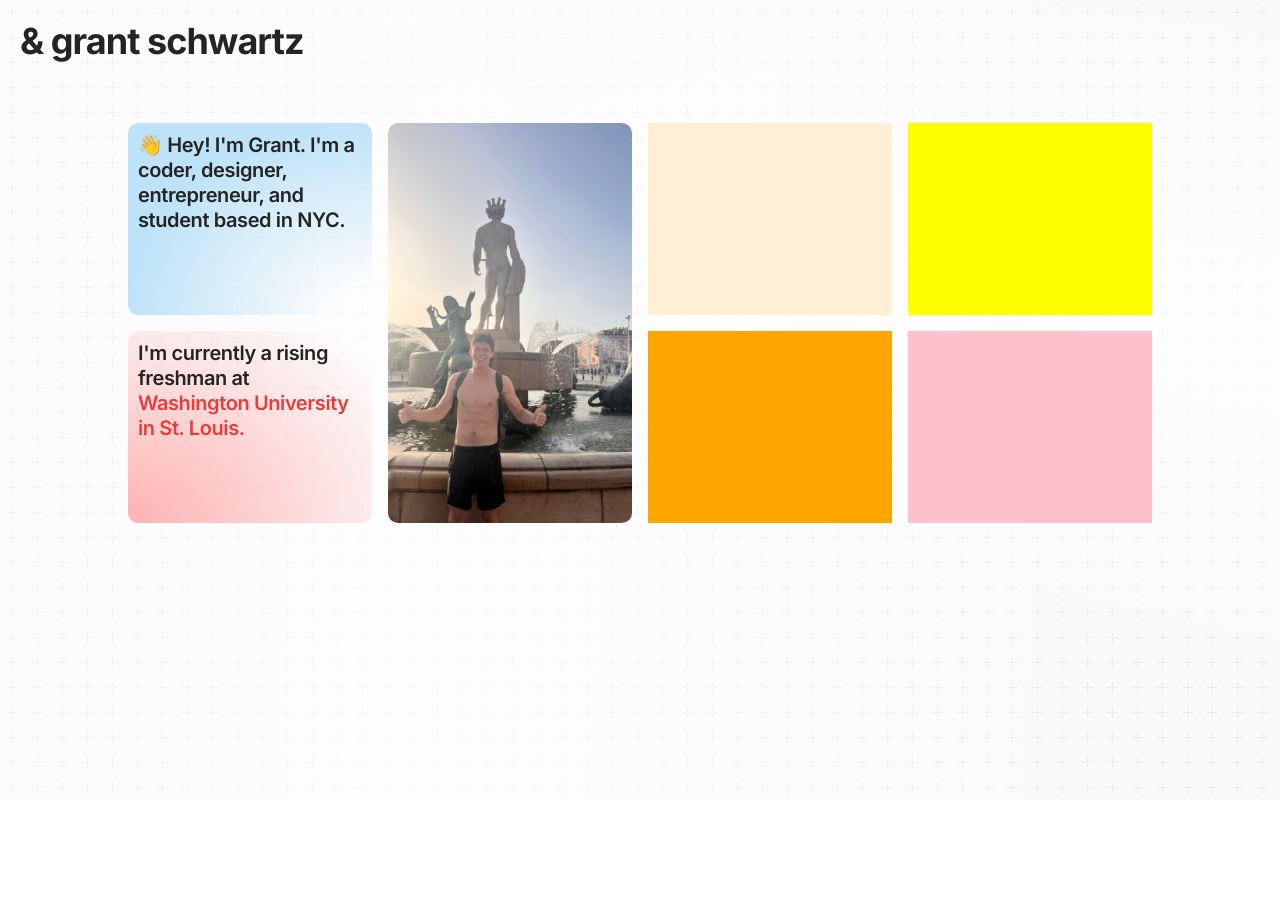
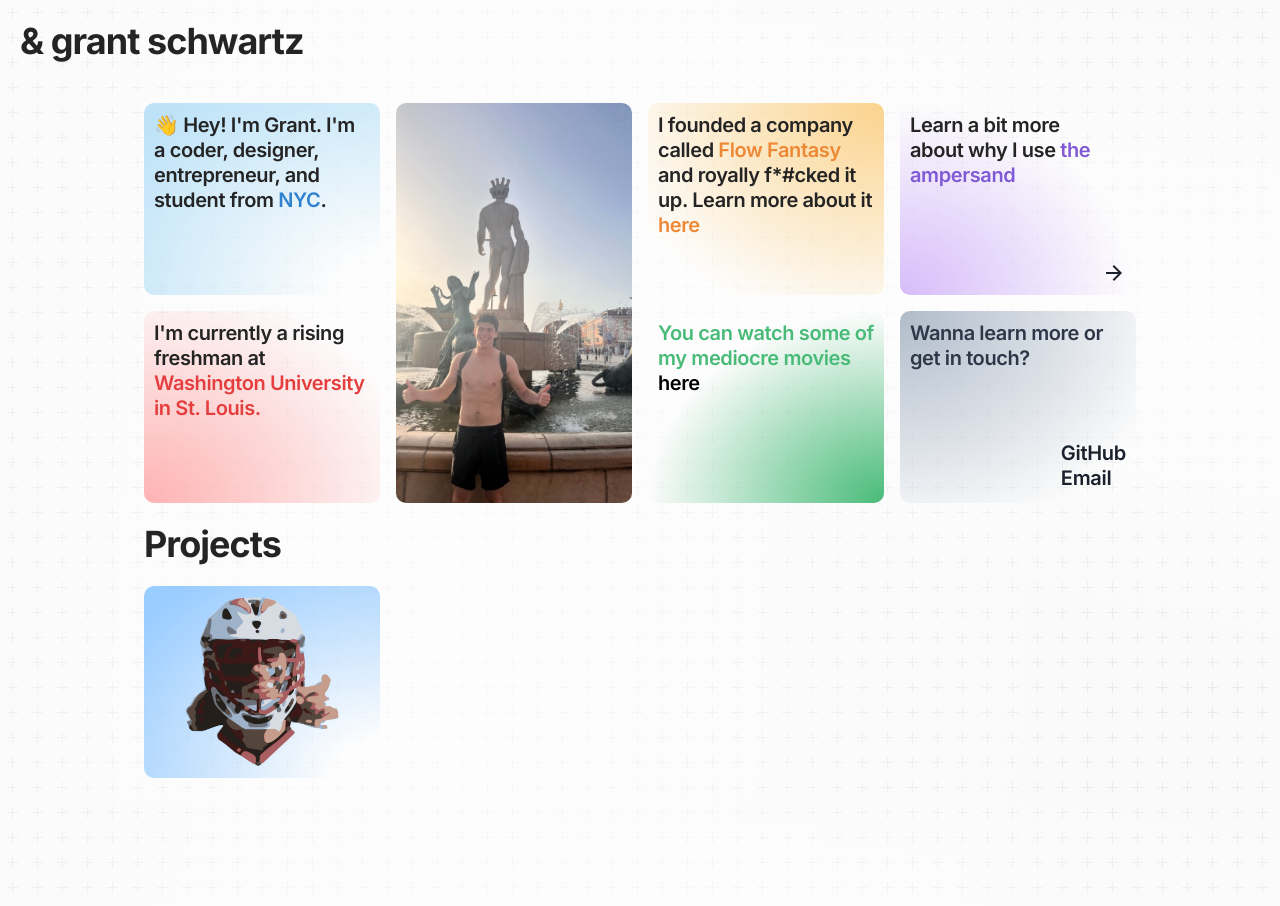
Before and after one commit to Grant-Schwartz/portfolio, a Next.js app: page / in a window 1280 px wide. Shown: the top 906 px of the page. Before the commit the page ends 800 px from the top, so only its background shows below. Built offline with nearby package versions, Linux system fonts and the light colour scheme.

Commit message:
Projects

```diff
--- a/components/Grid.tsx
+++ b/components/Grid.tsx
@@ -1,32 +1,70 @@
-import { Box, Center, Grid as ChakraGrid, GridItem, Image, Text } from "@chakra-ui/react";
+import { ArrowForwardIcon } from "@chakra-ui/icons";
+import { Box, Center, Grid as ChakraGrid, GridItem, Heading, Image, Link, Text, Flex } from "@chakra-ui/react";
+import Head from "next/head";
 import { FC } from "react";
 
 export const Grid: FC = () => {
     return (
-        <Center>
+        <Flex flexDirection="column" alignItems="center" margin="20px">
         <ChakraGrid
             height={["800px", "800px" ,"400px", "400px"]}
             width={["100%", "100%", "80%", "80%"]}
-            margin="20px"
-            marginTop="40px"
+            marginTop="20px"
             templateRows={{ base: '1fr 1fr 1fr 1fr', sm: 'repeat(16, 1fr)', md: 'repeat(4, 1fr)' }}
             templateColumns='repeat(4, 1fr)'
             gap={4}
         >
-            <GridItem rowSpan={[4,4,2,2]} colSpan={[2, 2, 1, 1]} borderRadius="10px" bgGradient='radial(100% 100% at 100% 100%, rgba(255, 255, 255, 0) 15%, blue.100 100%)' padding="10px">
-                <Text fontSize={["18px","18px","18px","20px"]} fontWeight="550" lineHeight="25px" letterSpacing="-0.02em">👋 Hey! I'm Grant. I'm a coder, designer, entrepreneur, and student based in NYC.</Text>
+            <GridItem rowSpan={[4,4,2,2]} colSpan={[2, 2, 1, 1]} borderRadius="10px" bgGradient='radial(130% 130% at 100% 100%, rgba(255, 255, 255, 0) 15%, blue.100 100%)' padding="10px" transition="all .2s cubic-bezier(0.8,0.04,0.4,1)" _hover={{ transform: 'scale(0.98)' }}>
+                <Text fontSize={["18px","18px","18px","20px"]} fontWeight="550" lineHeight="25px" letterSpacing="-0.02em">👋 Hey! I'm Grant. I'm a coder, designer, entrepreneur, and student from <Text as="span" color="blue.500">NYC</Text>.</Text>
             </GridItem>
-            <GridItem rowSpan={[8,8,4,4]} colSpan={[2, 2, 1, 1]}>
+            <GridItem rowSpan={[8,8,4,4]} colSpan={[2, 2, 1, 1]} transition="all .2s cubic-bezier(0.8,0.04,0.4,1)" _hover={{ transform: 'scale(0.98)' }}>
                 <Image height="100%" width="100%" objectFit="cover" src="http://localhost:3000/me.jpeg" borderRadius="10px"/>
             </GridItem>
-            <GridItem rowSpan={[4,4,2,2]} colSpan={[2, 2, 1, 1]} bg='papayawhip' />
-            <GridItem rowSpan={[4,4,2,2]} colSpan={[2, 2, 1, 1]} bg='yellow' />
-            <GridItem rowSpan={[4,4,2,2]} colSpan={[2, 2, 1, 1]} borderRadius="10px" bgGradient='radial(130% 130% at 0% 100%, red.200 0%, rgba(255, 255, 255, 0) 100%)' padding="10px">
+            <GridItem rowSpan={[4,4,2,2]} colSpan={[2, 2, 1, 1]} borderRadius="10px" bgGradient='radial(120% 120% at 100% 0%, orange.200 0%, rgba(255, 255, 255, 0) 100%)' padding="10px" transition="all .2s cubic-bezier(0.8,0.04,0.4,1)" _hover={{ transform: 'scale(0.98)' }}>
+                <Text fontSize={["18px","18px","18px","20px"]} fontWeight="550" lineHeight="25px" letterSpacing="-0.02em">I founded a company called <Text as="span" textColor="orange.400">Flow Fantasy</Text> and royally f*#cked it up. Learn more about it <Link color="orange.400" _hover={{ textDecoration: 'none', opacity: '0.7' }}>here</Link></Text>
+            </GridItem>
+            <GridItem data-group display="flex" rowSpan={[4,4,2,2]} colSpan={[2, 2, 1, 1]} borderRadius="10px" bgGradient='radial(100% 100% at 0% 100%, purple.200 0%, rgba(255, 255, 255, 0) 100%)' padding="10px" transition="all .2s cubic-bezier(0.8,0.04,0.4,1)" _hover={{ transform: 'scale(0.98)' }}>
+                <Text  fontSize={["18px","18px","18px","20px"]} fontWeight="550" lineHeight="25px" letterSpacing="-0.02em">Learn a bit more about why I use <Text as="span" color="purple.500">the ampersand</Text></Text>
+                <ArrowForwardIcon transition="all .2s cubic-bezier(0.8,0.04,0.4,1)" _groupHover={{ transform: 'rotate(-45deg)'}} h={6} w={6} alignSelf="end"/>
+            </GridItem>
+            <GridItem rowSpan={[4,4,2,2]} colSpan={[2, 2, 1, 1]} borderRadius="10px" bgGradient='radial(120% 120% at 0% 100%, red.200 0%, rgba(255, 255, 255, 0) 100%)' padding="10px" transition="all .2s cubic-bezier(0.8,0.04,0.4,1)" _hover={{ transform: 'scale(0.98)' }}>
                 <Text fontSize={["18px","18px","18px","20px"]} fontWeight="550" lineHeight="25px" letterSpacing="-0.02em">I'm currently a rising freshman at <Text as="span" color="red.500">Washington University in St. Louis.</Text></Text>
             </GridItem>
-            <GridItem rowSpan={[4,4,2,2]} colSpan={[2, 2, 1, 1]} bg='orange' />
-            <GridItem rowSpan={[4,4,2,2]} colSpan={[2, 2, 1, 1]} bg='pink' />
+            <GridItem display="flex" flexDirection="column" justifyContent="space-between" rowSpan={[4,4,2,2]} colSpan={[2, 2, 1, 1]} borderRadius="10px" bgGradient='radial(100% 100% at 100% 100%, #48BB78 0%, rgba(255, 255, 255, 0) 100%)' padding="10px" transition="all .2s cubic-bezier(0.8,0.04,0.4,1)" _hover={{ transform: 'scale(0.98)' }}>
+                <Text fontSize={["18px","18px","18px","20px"]} fontWeight="550" lineHeight="25px" letterSpacing="-0.02em" color="green.400">You can watch some of my mediocre movies <Link color="black" _hover={{ textDecoration: 'none', opacity: '0.7' }} href="https://www.youtube.com/watch?v=K42ZGXnWAmc" target="_blank">here</Link></Text>
+                {/* <ArrowForwardIcon alignSelf="end" w={6} h={6} transform="rotate(-45deg)"/> */}
+            </GridItem>
+            <GridItem display="flex" flexDirection="column" justifyContent="space-between" rowSpan={[4,4,2,2]} colSpan={[2, 2, 1, 1]} borderRadius="10px" bgGradient='radial(120% 120% at 0% 0%, rgba(168, 181, 197, 0.91411) 0%, rgba(255, 255, 255, 0) 100%)' padding="10px" transition="all .2s cubic-bezier(0.8,0.04,0.4,1)" _hover={{ transform: 'scale(0.98)' }}>
+                <Text fontSize={["18px","18px","18px","20px"]} fontWeight="550" lineHeight="25px" letterSpacing="-0.02em" color="gray.700">Wanna learn more or get in touch?</Text>
+                <Box alignSelf="flex-end" display="flex" flexDirection="column">
+                    <Link _hover={{ textDecoration: 'none', transform: "translateX(-10px)", opacity: "0.7" }} fontSize="20px" fontWeight="600" letterSpacing="-0.015em" margin="0px">GitHub</Link>
+                    <Link _hover={{ textDecoration: 'none', transform: "translateX(-10px)", opacity: "0.7" }} fontSize="20px" fontWeight="600" letterSpacing="-0.015em" margin="0px" marginTop="-5px">Email</Link>
+                </Box>
+            </GridItem>
+
         </ChakraGrid>
-        </Center>
+        <Box width={["100%", "100%", "80%", "80%"]} marginTop="20px">
+            <Heading  alignSelf="start">Projects</Heading>
+        </Box>
+        <ChakraGrid
+            height={["800px", "800px" ,"400px", "400px"]}
+            width={["100%", "100%", "80%", "80%"]}
+            marginTop="20px"
+            templateRows={{ base: '1fr 1fr 1fr 1fr', sm: 'repeat(16, 1fr)', md: 'repeat(4, 1fr)' }}
+            templateColumns='repeat(4, 1fr)'
+            gap={4}
+        >
+            <GridItem data-group as={Link} href="/flow-fantasy" rowSpan={[4,4,2,2]} colSpan={[2, 2, 1, 1]} borderRadius="10px" bgGradient='radial(130% 130% at 100% 100%, rgba(255, 255, 255, 0) 15%, #99ccff 100%)' padding="10px" transition="all .2s cubic-bezier(0.8,0.04,0.4,1)">
+                <Box transition="all .2s cubic-bezier(0.8,0.04,0.4,1)" _groupHover={{ display: 'inline', opacity: 1 }} opacity="0" display="block" position="absolute" zIndex={10}>
+                    <Heading transition="all .2s cubic-bezier(0.8,0.04,0.4,1)" fontSize="26px" color="#fff">Flow Fantasy</Heading>
+                    <Text marginTop="-5px" padding="0px" fontWeight="600">#entrepreneurship</Text>
+                    <Text marginTop="-5px" w={100} fontWeight="600">#coding</Text>
+                    <Text marginTop="-5px" w={100} fontWeight="600">#design</Text>
+                    <Text marginTop="-5px" w={100} fontWeight="600">#marketing</Text>
+                </Box>
+                <Image transition="all .2s cubic-bezier(0.8,0.04,0.4,1)" _groupHover={{ transform: 'translateY(70px)', opacity: 0 }} zIndex={-10} height="100%" width="100%" objectFit="cover" src="http://localhost:3000/flow-fantasy-logo.png" borderRadius="10px"/>
+            </GridItem>
+        </ChakraGrid>
+        </Flex>
     );
 }
--- a/components/Nav.tsx
+++ b/components/Nav.tsx
@@ -1,4 +1,4 @@
-import { Flex, Heading } from "@chakra-ui/react";
+import { Flex, Heading, Text } from "@chakra-ui/react";
 import { FC } from "react";
 
 
--- a/package.json
+++ b/package.json
@@ -9,6 +9,7 @@
     "lint": "next lint"
   },
   "dependencies": {
+    "@chakra-ui/icons": "^2.0.4",
     "@chakra-ui/react": "^2.2.4",
     "@emotion/react": "^11.9.3",
     "@emotion/styled": "^11",
```
Also changed, not shown: public/flow-fantasy-logo.png (added), 1 other file (tests, documents, lock files or other folders).
